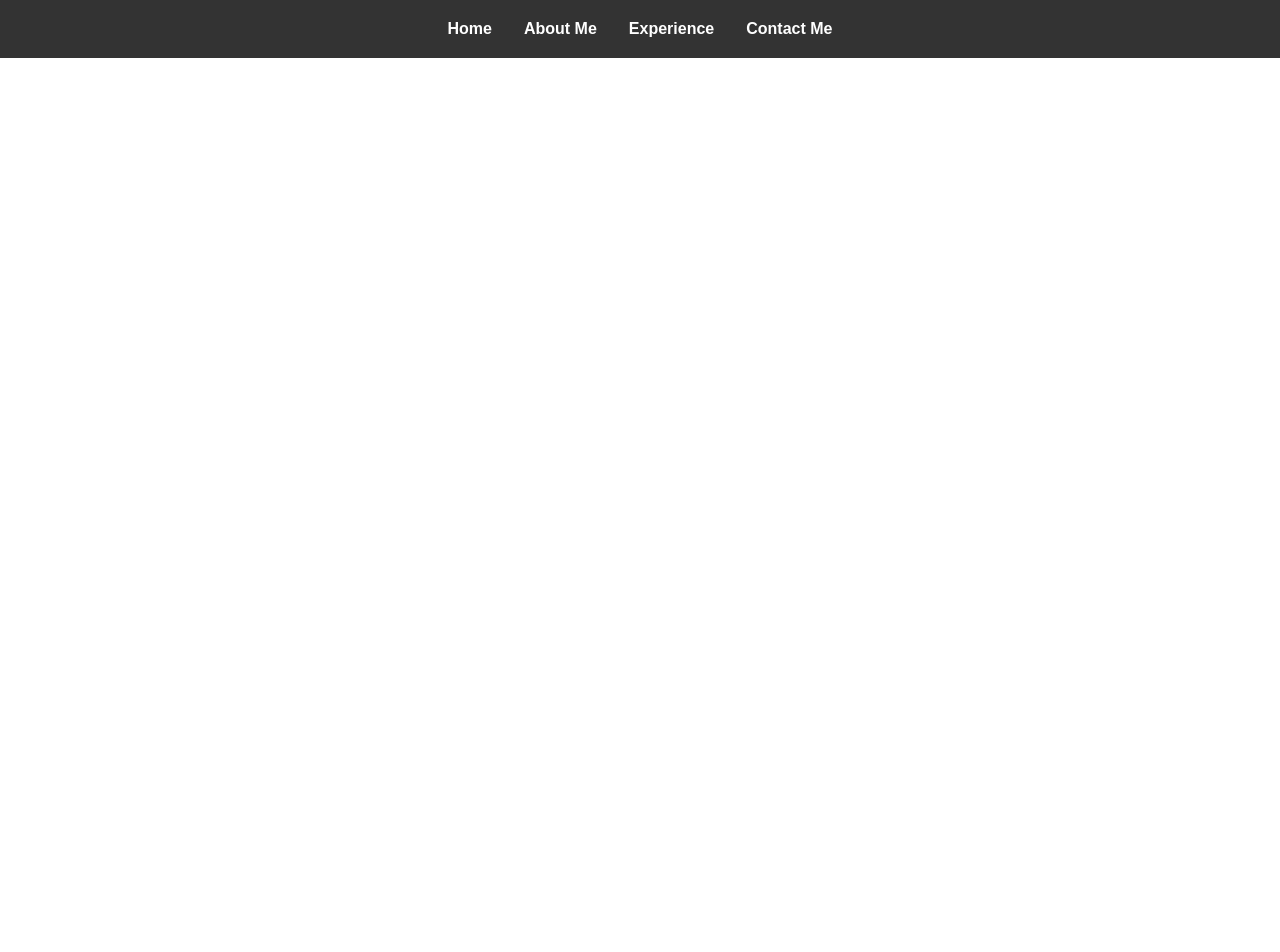
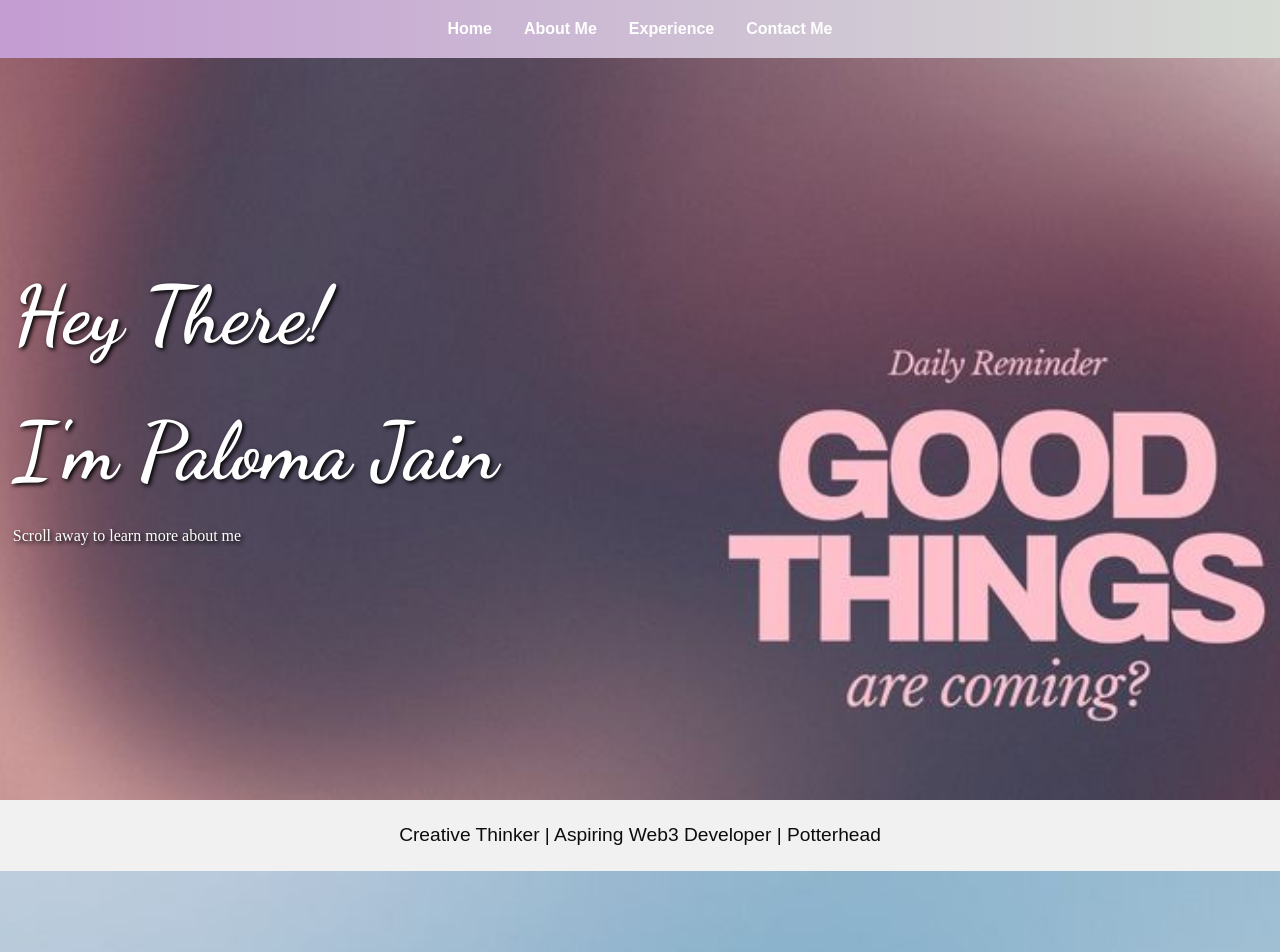
Before and after one commit to Paloma1104/About-Me, a plain HTML site: page index.html in a window 1280 px wide. Shown: the top 952 px of the page. Before the commit the page ends 800 px from the top, so only its background shows below. Drawn offline with Linux system fonts and the light colour scheme; a web font is replaced by a local one.

Commit message:
section 1 done

```diff
--- a/index.css
+++ b/index.css
@@ -3,16 +3,29 @@
     padding: 0;
     box-sizing: border-box;
 }
+
+
 body {
-    font-family: Arial, sans-serif;
-    color: #333;
+    font-family: Sour Gummy, sans-serif;
+    color: #0c0c0c;
     line-height: 1.6;
+    margin: 0;
+    padding: 0;
+    /* perspective: 1px;
+    transform-style: preserve-3d;
+    height: 100%;
+    width: 100%;
+    overflow-y: scroll;
+    overflow-x: hidden; */
 }
-header {
+.navbar {
     position: fixed;
     top: 0;
     width: 100%;
-    background-color: #333;
+    /* background: linear-gradient(to right, #f7797d, #fbd786,#c6ffdd); */
+    background: linear-gradient(90deg, hsla(283, 38%, 72%, 1) 0%, hsla(105, 11%, 85%, 1) 100%);
+    /* background-color: linear-gradient(to right,#123456,#414141); */
+    /* background-color: linear-gradient(to right, #f7797d, #FBD786, #C6FFDD);  */
     z-index: 1000;
 }
 nav ul {
@@ -28,15 +41,83 @@ nav ul li a {
     color: #fff;
     text-decoration: none;
     font-weight: bold;
+
 }
-.parallax {
+nav ul li a:hover{
+    font-size: larger;
+    padding: 5px;
+}
+
+
+.parallax-section {
     background-attachment: fixed;
+    background-position: center;
+    background-repeat: no-repeat;
     background-size: cover;
-    background-position: center;
     height: 100vh;
     display: flex;
+
+}
+
+#section1 {
+    align-items: center;
+    justify-content: flex-start;
+    color: white;
+    text-shadow: 2px 2px 4px #000000;
+    text-align: left;
+    font-family: dancing script;
+    background-image: url('images/home.jpeg');
+    display: flex;
+    height: 100vh;
+    padding-left: 1%;
+}
+.text h1 {
+    font-size: 5rem;
+    margin-bottom: 0.5rem;
+}
+.text p {
+    font-family: sour gummy;
+    font-size: 1rem;
+}
+
+
+#section2 {
+    align-items: center;
+    justify-content: flex-start;
+    color: white;
+    text-shadow: 2px 2px 4px #000000;
+    text-align: left;
+    background-image: url('images/home1.jpeg'); /* Replace with your image path */
+}
+#section3 {
+    align-items: center;
+    justify-content: flex-start;
+    color: white;
+    text-shadow: 2px 2px 4px #000000;
+    text-align: left;
+    background-image: url('images/download\ \(4\).jpeg'); /* Replace with your image path */
+}
+#section4 {
     align-items: center;
     justify-content: center;
-    color: #fff;
+    color: white;
+    text-shadow: 2px 2px 4px #000000;
+    text-align: left;
+    background-image: url('images/midnight\ rain\ taylor\ swift\ desktop\ background.jpeg'); /* Replace with your image path */
+}
+
+.content-section {
+    background-color: #f1f1f1;
+    padding: 20px;
     text-align: center;
 }
+
+.content-section p {
+    margin: 0 auto;
+    width: 80%;
+    font-size: 1.2em;
+}
+
+footer{
+    text-align: center;
+}
--- a/index.html
+++ b/index.html
@@ -5,20 +5,69 @@
     <meta name="viewport" content="width=device-width, initial-scale=1.0">
     <title>About Me</title>
     <link rel="stylesheet" href="index.css">
+    <!--font style sour gummy-->
+    <link rel="preconnect" href="https://fonts.googleapis.com">
+<link rel="preconnect" href="https://fonts.gstatic.com" crossorigin>
+<link href="https://fonts.googleapis.com/css2?family=Sour+Gummy:ital,wght@0,100..900;1,100..900&display=swap" rel="stylesheet">
+<!--font style dancing script-->
+<link rel="preconnect" href="https://fonts.googleapis.com">
+<link rel="preconnect" href="https://fonts.gstatic.com" crossorigin>
+<link href="https://fonts.googleapis.com/css2?family=Dancing+Script:wght@400..700&family=Sour+Gummy:ital,wght@0,100..900;1,100..900&display=swap" rel="stylesheet">
 </head>
 <body>
-    <header>
-        <nav>
-            <ul>
-                <li><a href="index.html">Home</a></li>
-                <li><a href="about.html">About Me</a></li>
-                <li><a href="projects.html">Experience</a></li>
-                <li><a href="contact.html">Contact Me</a></li>
-            </ul>
-        </nav>
-    </header>
+    <div class="navbar">
+
+            <nav>
+                <ul>
+                    <li><a href="#section1">Home</a></li>
+                    <li><a href="#section2">About Me</a></li>
+                    <li><a href="#section3">Experience</a></li>
+                    <li><a href="#section4">Contact Me</a></li>
+                </ul>
+            </nav>
+
+    </div>
+
+    <div class="parallax-section" id="section1">
+            <div class="text">
+                <h1>Hey There!</h1>
+                <h1>I'm Paloma Jain</h1>
+                <p>Scroll away to learn more about me</p>
+            </div>
+
+    </div>
+
+    <div class="content-section">
+        <p>Creative Thinker | Aspiring Web3 Developer | Potterhead</p>
+    </div>
+    <div class="parallax-section" id="section2">
+
+            <h2>About Me</h2>
+
+    </div>
+    <div class="content-section">
+        <p>Fun Fact: </p>
+    </div>
+    <div class="parallax-section" id="section3">
+        <a href="projects.html">
+            <h2>Projects</h2>
+            <p>See some of my recent projects and experiences.</p>
+        </a>
+    </div>
+    <div class="content-section">
+        <p>"Always"</p>
+    </div>
+    <div class="parallax-section" id="section4">
+        <a href="contact.html">
+            <h2>Contact</h2>
+            <p>Get in touch with me here.</p>
+        </a>
+    </div>
+    <div class="content-section">
+        <p>"blah blah blah"</p>
+    </div>
     <footer>
-        <p>&copy; 2024 Your Name</p>
+        <p>&copy; 2024 Paloma Jain</p>
     </footer>
 </body>
 </html>
```
Also changed, not shown: images/Hogwarts Legacy.jpeg (added), images/Slytherin Wallpaper - Wallpaper Sun.jpeg (added), images/download (4).jpeg (added), images/home.jpeg (added), images/home1.jpeg (added), images/midnight rain taylor swift desktop background.jpeg (added).
